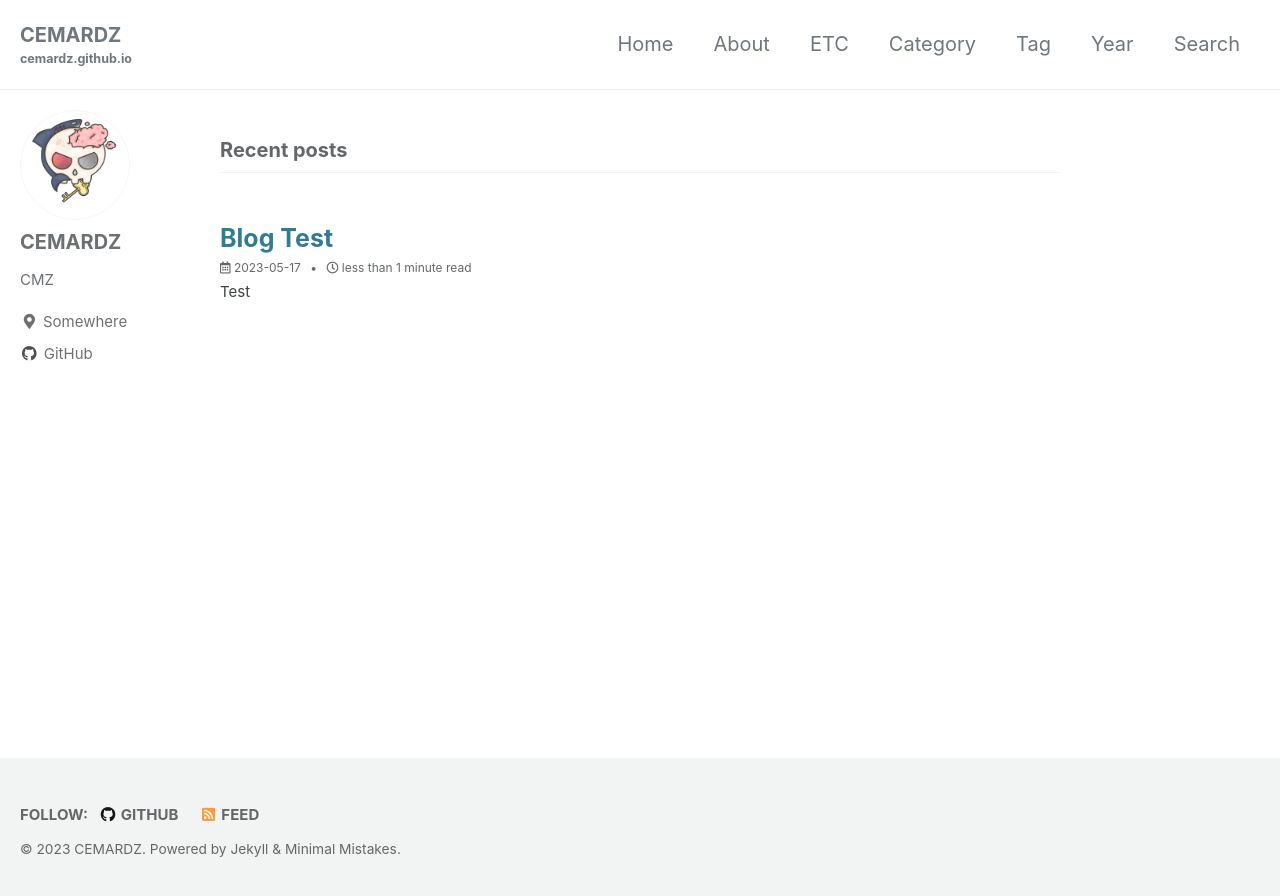
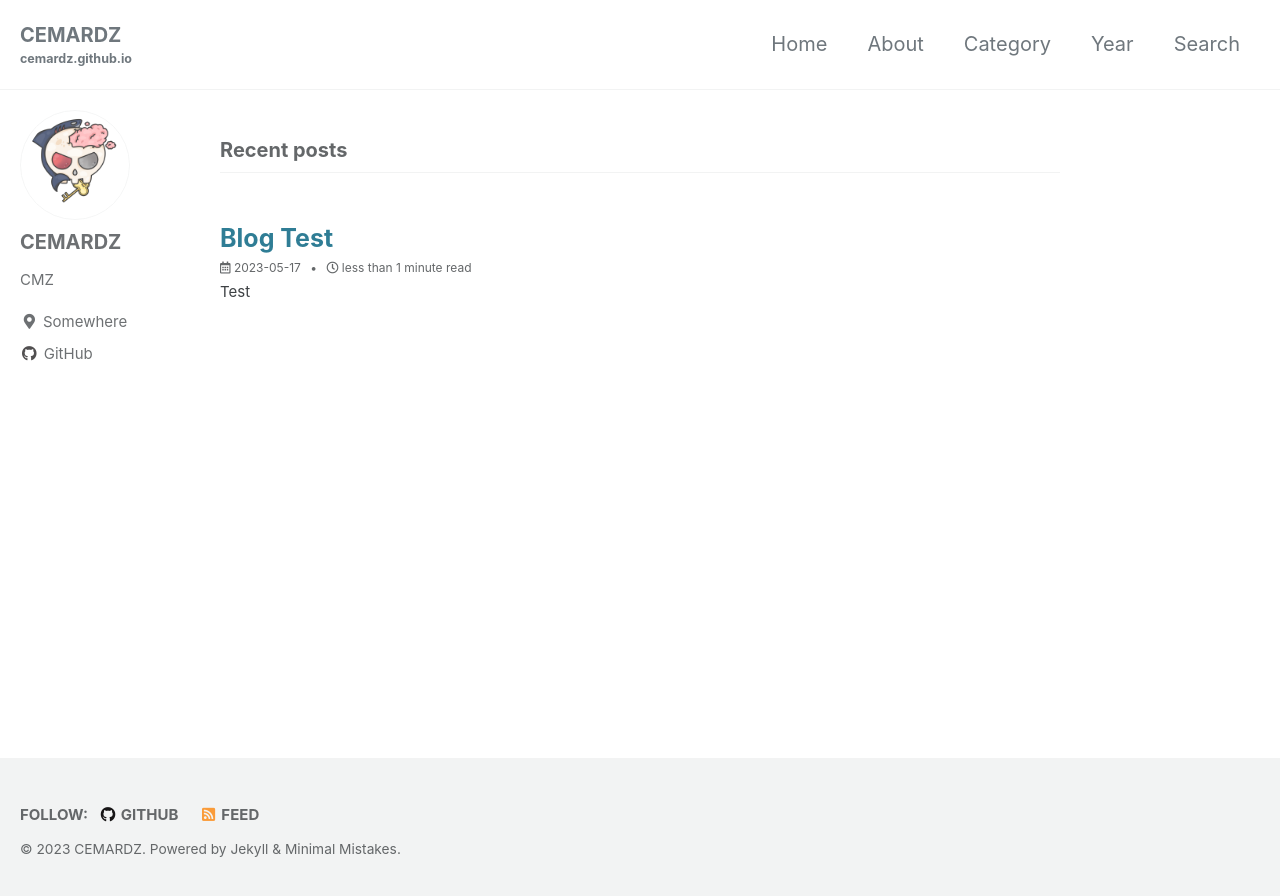
Before and after one commit to cemardz/cemardz.github.io, a Jekyll site: the page built from index.html, in a window 1280 px wide. Shown: the top 896 px of the page. Built offline with Jekyll 4.4.1, drawn with Linux system fonts in a browser that asks for light colours; cached includes are drawn as plain includes; some web fonts are replaced; the list of posts is cut into pages by our own code.

Commit message:
Update navigation.yml

```diff
--- a/_data/navigation.yml
+++ b/_data/navigation.yml
@@ -4,12 +4,8 @@ main:
     url: /index.html
   - title: "About"
     url: /about/
-  - title: "ETC"
-    url: /etc/
   - title: "Category"
     url: /categories/
-  - title: "Tag"
-    url: /tags/
   - title: "Year"
     url: /year-archive/
   - title: "Search"
```
